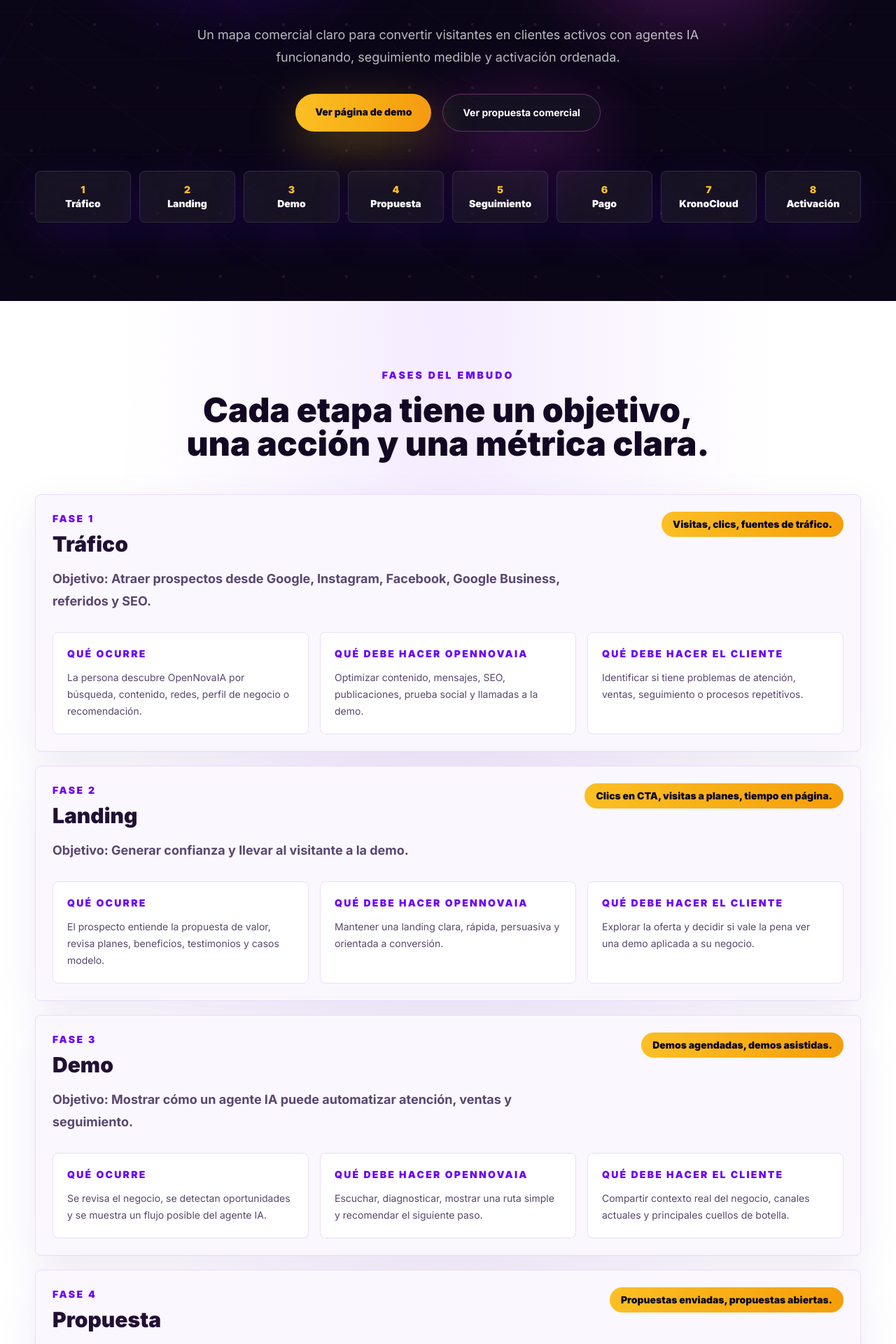
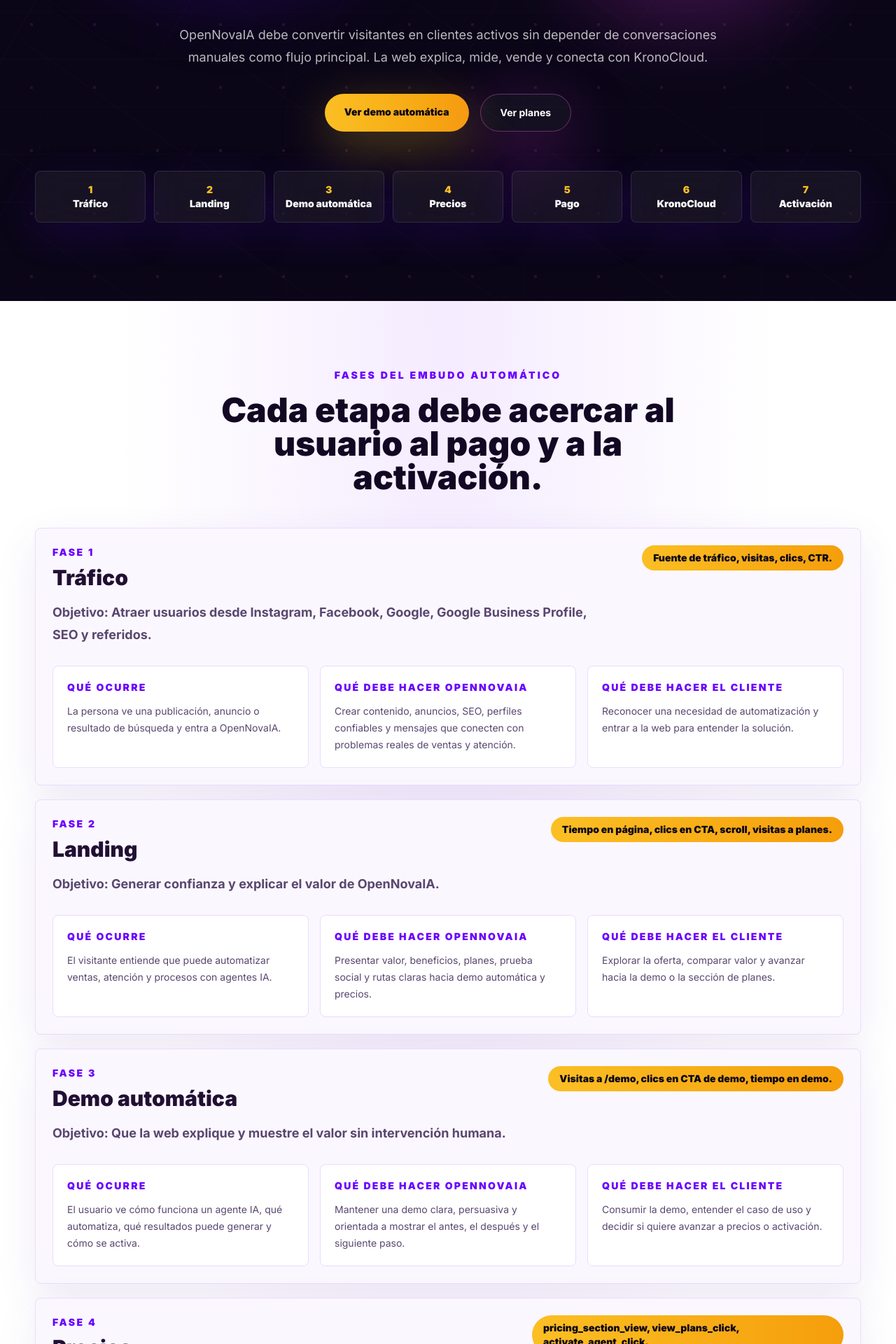
Before and after one commit to emyforero286-ship-it/opennovaia, a Next.js app: page /embudo in a window 1280 px wide. Shown: the part 460-2380 px from the top of the page at 70% size. Built offline with nearby package versions, Linux system fonts and the light colour scheme; no server answers.

Commit message:
Update funnel to automated sales model

```diff
--- a/app/embudo/page.tsx
+++ b/app/embudo/page.tsx
@@ -3,16 +3,16 @@
 import { TrackableLink } from "@/components/TrackableLink";
 
 export const metadata: Metadata = {
-  title: "Embudo de Ventas OpenNovaIA v1",
+  title: "Embudo Automatizado OpenNovaIA v1",
   description:
-    "Conoce el flujo comercial de OpenNovaIA desde tráfico, landing y demo hasta propuesta, pago, KronoCloud y activación del agente IA.",
+    "Conoce el embudo automatizado de OpenNovaIA: tráfico, landing, demo automática, precios, pago, KronoCloud y activación de agentes IA.",
   alternates: {
     canonical: "https://opennovaia.com/embudo"
   },
   openGraph: {
-    title: "Embudo de Ventas OpenNovaIA v1",
+    title: "Embudo Automatizado OpenNovaIA v1",
     description:
-      "Flujo comercial para convertir conversaciones en clientes activos con agentes IA, demo, propuesta y activación en KronoCloud.",
+      "Flujo automatizado para convertir visitantes en clientes activos con agentes IA, pago y activación en KronoCloud.",
     url: "https://opennovaia.com/embudo",
     siteName: "OpenNovaIA",
     images: [
@@ -28,9 +28,9 @@
   },
   twitter: {
     card: "summary_large_image",
-    title: "Embudo de Ventas OpenNovaIA v1",
+    title: "Embudo Automatizado OpenNovaIA v1",
     description:
-      "Flujo comercial para convertir conversaciones en clientes activos con agentes IA, demo, propuesta y activación en KronoCloud.",
+      "Flujo automatizado para convertir visitantes en clientes activos con agentes IA, pago y activación en KronoCloud.",
     images: ["/logo.svg"]
   }
 };
@@ -39,116 +39,81 @@
   {
     name: "Tráfico",
     objective:
-      "Atraer prospectos desde Google, Instagram, Facebook, Google Business, referidos y SEO.",
+      "Atraer usuarios desde Instagram, Facebook, Google, Google Business Profile, SEO y referidos.",
     happens:
-      "La persona descubre OpenNovaIA por búsqueda, contenido, redes, perfil de negocio o recomendación.",
+      "La persona ve una publicación, anuncio o resultado de búsqueda y entra a OpenNovaIA.",
     opennovaia:
-      "Optimizar contenido, mensajes, SEO, publicaciones, prueba social y llamadas a la demo.",
+      "Crear contenido, anuncios, SEO, perfiles confiables y mensajes que conecten con problemas reales de ventas y atención.",
     client:
-      "Identificar si tiene problemas de atención, ventas, seguimiento o procesos repetitivos.",
-    metric: "Visitas, clics, fuentes de tráfico."
+      "Reconocer una necesidad de automatización y entrar a la web para entender la solución.",
+    metric: "Fuente de tráfico, visitas, clics, CTR."
   },
   {
     name: "Landing",
-    objective: "Generar confianza y llevar al visitante a la demo.",
+    objective: "Generar confianza y explicar el valor de OpenNovaIA.",
     happens:
-      "El prospecto entiende la propuesta de valor, revisa planes, beneficios, testimonios y casos modelo.",
+      "El visitante entiende que puede automatizar ventas, atención y procesos con agentes IA.",
     opennovaia:
-      "Mantener una landing clara, rápida, persuasiva y orientada a conversión.",
+      "Presentar valor, beneficios, planes, prueba social y rutas claras hacia demo automática y precios.",
     client:
-      "Explorar la oferta y decidir si vale la pena ver una demo aplicada a su negocio.",
-    metric: "Clics en CTA, visitas a planes, tiempo en página."
+      "Explorar la oferta, comparar valor y avanzar hacia la demo o la sección de planes.",
+    metric: "Tiempo en página, clics en CTA, scroll, visitas a planes."
   },
   {
-    name: "Demo",
-    objective:
-      "Mostrar cómo un agente IA puede automatizar atención, ventas y seguimiento.",
+    name: "Demo automática",
+    objective: "Que la web explique y muestre el valor sin intervención humana.",
     happens:
-      "Se revisa el negocio, se detectan oportunidades y se muestra un flujo posible del agente IA.",
+      "El usuario ve cómo funciona un agente IA, qué automatiza, qué resultados puede generar y cómo se activa.",
     opennovaia:
-      "Escuchar, diagnosticar, mostrar una ruta simple y recomendar el siguiente paso.",
+      "Mantener una demo clara, persuasiva y orientada a mostrar el antes, el después y el siguiente paso.",
     client:
-      "Compartir contexto real del negocio, canales actuales y principales cuellos de botella.",
-    metric: "Demos agendadas, demos asistidas."
+      "Consumir la demo, entender el caso de uso y decidir si quiere avanzar a precios o activación.",
+    metric: "Visitas a /demo, clics en CTA de demo, tiempo en demo."
   },
   {
-    name: "Propuesta",
-    objective:
-      "Enviar una oferta clara con plan recomendado, precio, beneficios e implementación.",
+    name: "Precios",
+    objective: "Que el usuario compare Starter, Growth y Elite y elija el plan adecuado.",
     happens:
-      "El prospecto recibe una propuesta profesional con alcance, beneficios, plan y próximos pasos.",
+      "El usuario revisa beneficios, precios, créditos, agentes incluidos y decide avanzar.",
     opennovaia:
-      "Personalizar la propuesta, explicar valor de negocio y dejar claro cómo iniciar.",
+      "Mostrar planes claros, diferenciar Growth como opción recomendada y reducir dudas antes del pago.",
     client:
-      "Revisar alcance, presupuesto, prioridad y responsables de decisión.",
-    metric: "Propuestas enviadas, propuestas abiertas."
-  },
-  {
-    name: "Seguimiento",
-    objective: "Mantener contacto sin presionar y resolver dudas.",
-    happens:
-      "OpenNovaIA acompaña la decisión con mensajes útiles, claridad y objeciones resueltas.",
-    opennovaia:
-      "Dar seguimiento elegante, recordar beneficios concretos y resolver fricciones.",
-    client:
-      "Responder dudas, validar internamente y confirmar si quiere avanzar.",
-    metric: "Respuestas al seguimiento, objeciones resueltas, intención de compra."
+      "Elegir el plan que mejor se ajusta a su negocio, canales y volumen de atención.",
+    metric: "pricing_section_view, view_plans_click, activate_agent_click."
   },
   {
     name: "Pago",
-    objective: "Confirmar el plan y recibir el pago.",
+    objective: "Convertir al visitante en cliente.",
     happens:
-      "El cliente elige plan, confirma condiciones y realiza el pago acordado.",
+      "El usuario paga el plan elegido mediante el sistema definido.",
     opennovaia:
-      "Enviar instrucciones claras, confirmar recepción y preparar la activación.",
+      "Ofrecer un proceso de pago simple, confiable, medible y conectado al siguiente paso de activación.",
     client:
-      "Seleccionar plan, realizar pago y entregar datos administrativos necesarios.",
-    metric: "Pagos recibidos, tasa de cierre."
+      "Confirmar el plan, completar el pago y avanzar al acceso de la plataforma.",
+    metric: "Clics de pago, pagos iniciados, pagos completados."
   },
   {
     name: "KronoCloud",
-    objective: "Crear cuenta, configurar cliente y preparar agentes IA.",
+    objective:
+      "Llevar al cliente al sistema donde se registra, inicia sesión o activa su cuenta.",
     happens:
-      "Se crea la cuenta, se organiza la base de conocimiento y se preparan agentes, canales y flujos.",
+      "Después del pago, el cliente accede a KronoCloud para gestionar su agente IA.",
     opennovaia:
-      "Configurar cliente, cargar información, preparar agentes IA y validar integraciones.",
+      "Conectar pago, cuenta, acceso y configuración inicial dentro del flujo operativo.",
     client:
-      "Entregar información del negocio, preguntas frecuentes, servicios y criterios de atención.",
-    metric: "Cuentas creadas, agentes configurados."
+      "Registrarse, iniciar sesión o activar la cuenta para empezar la configuración.",
+    metric: "Registros, inicios de sesión, cuentas activadas."
   },
   {
     name: "Activación",
-    objective: "Entregar el agente funcionando, capacitación inicial y soporte.",
+    objective: "Que el cliente tenga su agente funcionando.",
     happens:
-      "El agente entra en operación, el equipo aprende a usarlo y se miden primeras conversaciones.",
+      "El cliente completa datos, configura su negocio, activa agentes y empieza a usar la plataforma.",
     opennovaia:
-      "Acompañar activación, ajustar respuestas, medir desempeño y solicitar feedback.",
+      "Guiar la activación, medir uso, detectar fricción y facilitar que el cliente llegue a valor rápido.",
     client:
-      "Usar el agente, revisar conversaciones y reportar oportunidades de mejora.",
-    metric: "Cliente activo, satisfacción, testimonio."
-  }
-];
-
-const followUpSequence = [
-  {
-    day: "Día 0",
-    action: "Enviar propuesta"
-  },
-  {
-    day: "Día 1",
-    action: "Seguimiento suave"
-  },
-  {
-    day: "Día 3",
-    action: "Beneficio concreto"
-  },
-  {
-    day: "Día 5",
-    action: "Resolver objeciones"
-  },
-  {
-    day: "Día 7",
-    action: "Cierre elegante"
+      "Completar información del negocio, activar agentes y revisar primeras conversaciones.",
+    metric: "Agentes activados, clientes activos, retención."
   }
 ];
 
@@ -164,36 +129,36 @@
       <section className="section-shell relative py-28">
         <div className="mx-auto max-w-5xl text-center">
           <p className="inline-flex rounded-full border border-nova-fuchsia/25 bg-nova-fuchsia/10 px-4 py-2 text-sm font-black uppercase tracking-[0.18em] text-nova-pink shadow-glow">
-            Embudo de Ventas OpenNovaIA v1
+            Embudo automatizado OpenNovaIA v1
           </p>
           <h1 className="mt-7 text-5xl font-black leading-[1.03] text-white sm:text-6xl lg:text-7xl">
-            Tráfico → Landing → Demo → Propuesta → Seguimiento → Pago → KronoCloud → Activación
+            Tráfico → Landing → Demo automática → Precios → Pago → KronoCloud → Activación
           </h1>
           <p className="mx-auto mt-7 max-w-3xl text-lg leading-8 text-white/[0.72]">
-            Un mapa comercial claro para convertir visitantes en clientes activos con agentes IA
-            funcionando, seguimiento medible y activación ordenada.
+            OpenNovaIA debe convertir visitantes en clientes activos sin depender de conversaciones
+            manuales como flujo principal. La web explica, mide, vende y conecta con KronoCloud.
           </p>
           <div className="mt-9 flex flex-col justify-center gap-4 sm:flex-row">
             <TrackableLink
               href="/demo"
               eventName="demo_from_funnel_click"
-              eventLabel="Ver página de demo"
+              eventLabel="Ver demo automática"
               className="rounded-full bg-gradient-to-r from-nova-gold to-nova-amber px-7 py-4 text-center text-sm font-black text-nova-black shadow-gold transition duration-300 hover:-translate-y-1 hover:shadow-[0_24px_90px_rgba(251,191,36,0.42)]"
             >
-              Ver página de demo
+              Ver demo automática
             </TrackableLink>
             <TrackableLink
-              href="/propuesta"
-              eventName="proposal_from_funnel_click"
-              eventLabel="Ver propuesta comercial"
+              href="/#planes"
+              eventName="pricing_from_funnel_click"
+              eventLabel="Ver planes"
               className="rounded-full border border-nova-pink/35 bg-white/[0.045] px-7 py-4 text-center text-sm font-bold text-white shadow-glow transition duration-300 hover:-translate-y-1 hover:border-nova-fuchsia/70 hover:bg-nova-fuchsia/10"
             >
-              Ver propuesta comercial
+              Ver planes
             </TrackableLink>
           </div>
         </div>
 
-        <div className="mt-14 grid gap-3 lg:grid-cols-8">
+        <div className="mt-14 grid gap-3 lg:grid-cols-7">
           {phases.map((phase, index) => (
             <div
               key={phase.name}
@@ -210,14 +175,17 @@
         <div className="absolute inset-0 bg-[radial-gradient(ellipse_at_top,rgba(192,132,252,0.16),transparent_52%)]" />
         <div className="section-shell relative">
           <p className="text-center text-sm font-black uppercase tracking-[0.22em] text-nova-violet">
-            Fases del embudo
+            Fases del embudo automático
           </p>
           <h2 className="mx-auto mt-4 max-w-3xl text-center text-4xl font-black leading-tight sm:text-5xl">
-            Cada etapa tiene un objetivo, una acción y una métrica clara.
+            Cada etapa debe acercar al usuario al pago y a la activación.
           </h2>
           <div className="mt-12 grid gap-5">
             {phases.map((phase, index) => (
-              <article key={phase.name} className="rounded-lg border border-[#eadcff] bg-[#fbf7ff] p-6 shadow-[0_20px_60px_rgba(76,29,149,0.09)]">
+              <article
+                key={phase.name}
+                className="rounded-lg border border-[#eadcff] bg-[#fbf7ff] p-6 shadow-[0_20px_60px_rgba(76,29,149,0.09)]"
+              >
                 <div className="flex flex-col gap-4 lg:flex-row lg:items-start lg:justify-between">
                   <div>
                     <p className="text-sm font-black uppercase tracking-[0.18em] text-nova-violet">
@@ -253,22 +221,6 @@
                     <p className="mt-3 text-sm leading-6 text-[#5a476f]">{phase.client}</p>
                   </div>
                 </div>
-
-                {phase.name === "Seguimiento" && (
-                  <div className="mt-7 rounded-lg border border-nova-gold/25 bg-nova-gold/10 p-5">
-                    <p className="text-sm font-black uppercase tracking-[0.16em] text-[#6f4300]">
-                      Mini secuencia de seguimiento
-                    </p>
-                    <div className="mt-4 grid gap-3 md:grid-cols-5">
-                      {followUpSequence.map((item) => (
-                        <div key={item.day} className="rounded-lg border border-nova-gold/20 bg-white/70 p-4">
-                          <p className="text-sm font-black text-nova-violet">{item.day}</p>
-                          <p className="mt-2 text-sm font-bold leading-5 text-[#5a476f]">{item.action}</p>
-                        </div>
-                      ))}
-                    </div>
-                  </div>
-                )}
               </article>
             ))}
           </div>
@@ -283,28 +235,29 @@
             Objetivo del embudo
           </p>
           <h2 className="mx-auto mt-4 max-w-4xl text-4xl font-black leading-tight sm:text-5xl">
-            No vendemos tecnología. Convertimos conversaciones en clientes.
+            OpenNovaIA debe vender incluso cuando no estás conectada
           </h2>
           <p className="mx-auto mt-6 max-w-3xl text-lg leading-8 text-white/70">
-            El objetivo no es vender tecnología. El objetivo es convertir conversaciones en clientes,
-            reducir trabajo manual y activar agentes IA que generen resultados reales para cada negocio.
+            El objetivo del embudo no es depender de llamadas manuales. El objetivo es que la página
+            explique, convenza, mida el interés, lleve al usuario al pago y conecte con KronoCloud
+            para activar su agente IA.
           </p>
           <div className="mt-9 flex flex-col justify-center gap-4 sm:flex-row">
             <TrackableLink
               href="/demo"
               eventName="demo_from_funnel_click"
-              eventLabel="Ver página de demo"
+              eventLabel="Ver demo automática"
               className="rounded-full bg-gradient-to-r from-nova-gold to-nova-amber px-8 py-4 text-sm font-black text-nova-black shadow-gold transition duration-300 hover:-translate-y-1 hover:shadow-[0_24px_90px_rgba(251,191,36,0.42)]"
             >
-              Ver página de demo
+              Ver demo automática
             </TrackableLink>
             <TrackableLink
-              href="/propuesta"
-              eventName="proposal_from_funnel_click"
-              eventLabel="Ver propuesta comercial"
+              href="/#planes"
+              eventName="pricing_from_funnel_click"
+              eventLabel="Ver planes"
               className="rounded-full border border-nova-pink/35 bg-white/[0.045] px-8 py-4 text-sm font-bold text-white shadow-glow transition duration-300 hover:-translate-y-1 hover:border-nova-fuchsia/70 hover:bg-nova-fuchsia/10"
             >
-              Ver propuesta comercial
+              Ver planes
             </TrackableLink>
           </div>
         </div>
--- a/lib/ga4.ts
+++ b/lib/ga4.ts
@@ -9,7 +9,8 @@
   | "proposal_cta_click"
   | "funnel_page_view"
   | "demo_from_funnel_click"
-  | "proposal_from_funnel_click";
+  | "proposal_from_funnel_click"
+  | "pricing_from_funnel_click";
 
 type GA4EventParams = Record<string, string | number | boolean | undefined>;
 
```
